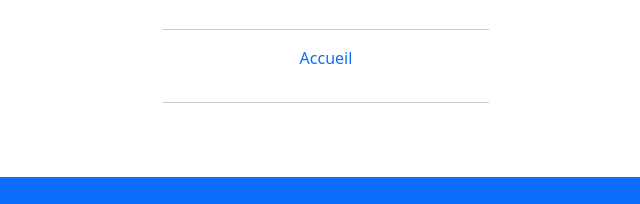
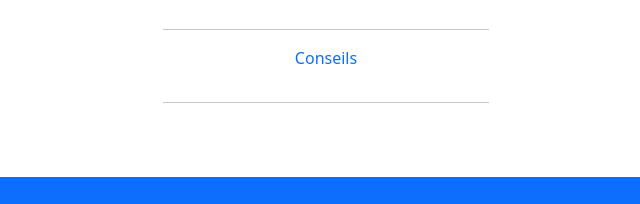
Before and after one commit to kerkazou/COV19_Survey, a plain HTML site: page result.html in a window 1280 px wide. Shown: the part 653-857 px from the top of the page, 640-1280 px from the left. Drawn offline with nearby package versions, Linux system fonts and the light colour scheme; a script that the page names is missing.

Commit message:
last update of page result

```diff
--- a/result.html
+++ b/result.html
@@ -71,7 +71,7 @@
         </p>
         <hr class="w-50 text-center d-inline-flex" />
         <p>
-          <a href="/" class="link-primary text-decoration-none">Accueil</a>
+          <a href="/" class="link-primary text-decoration-none">Conseils</a>
         </p>
         <hr class="w-50 text-center d-inline-flex" />
       </div>
```
